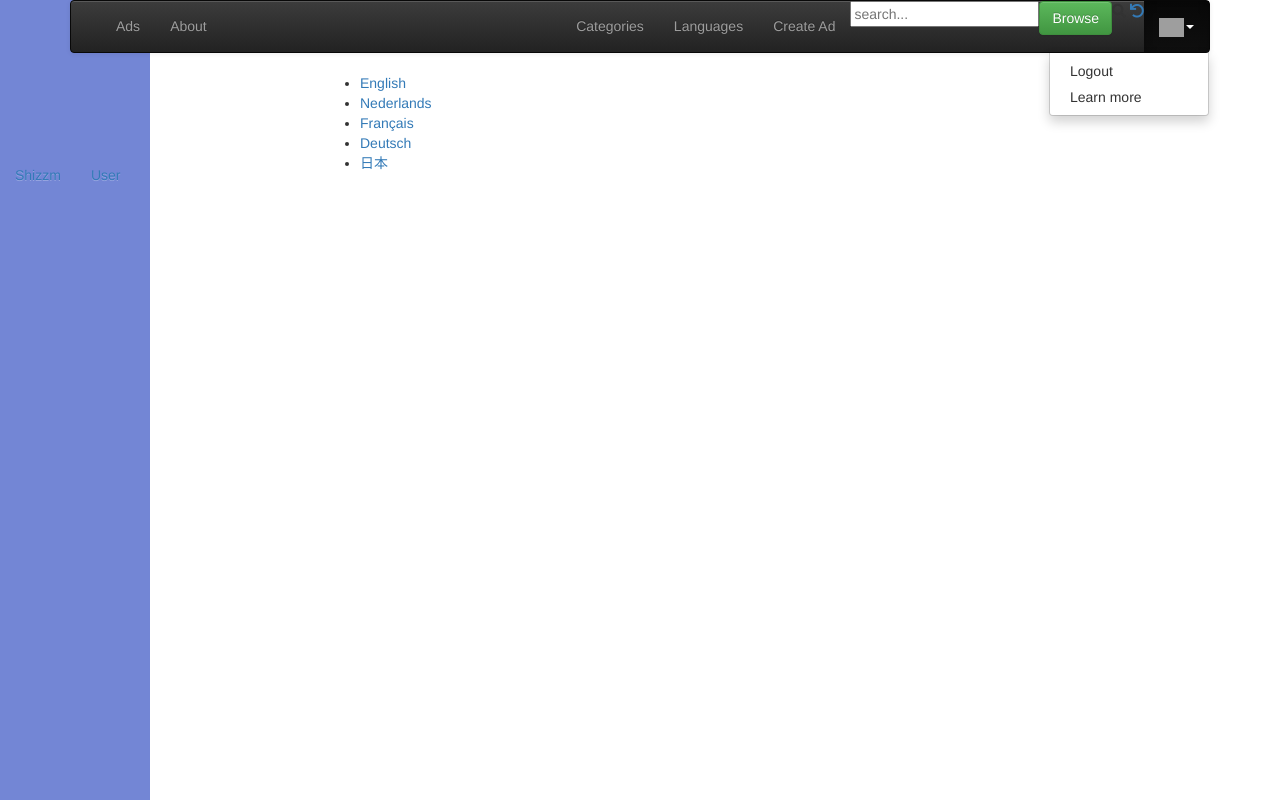
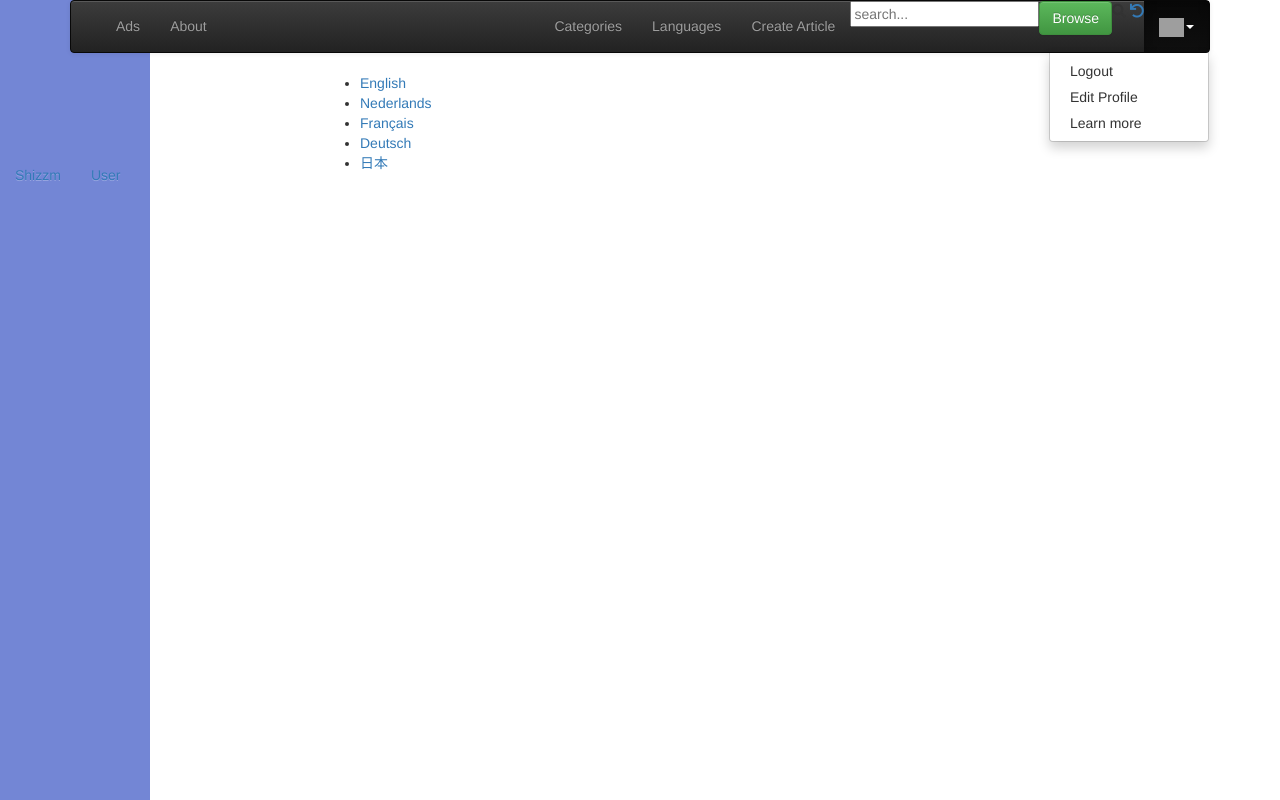
Before and after one commit to PFlege-cmd/science_philosophy_blog, a Django app: page /articles/all/languages in a window 1280 px wide, after a click that opens the changed part. Run offline with Django 3.2, Linux system fonts and the light colour scheme; the visitor is signed in with stand-in values (Sample User, id 1); some libraries are stand-ins or nearby versions; grey boxes are pictures that could not be loaded.

Commit message:
JSON-response for languages and User-edit added

```diff
--- a/sci_phi_blog/accs/urls.py
+++ b/sci_phi_blog/accs/urls.py
@@ -1,8 +1,9 @@
 from django.urls import path, include
 from django.contrib.auth import views as auth_views
-from .views import UserCreateView, UserRegisterView
+from .views import UserCreateView, UserRegisterView, UserChangeView
 
 urlpatterns = [
     path('create_user', UserCreateView.as_view(), name="create_user"),
     path('register', UserRegisterView.as_view(), name='register'),
+    path('edit', UserChangeView.as_view(), name="edit_user"),
 ]
--- a/sci_phi_blog/arts/forms.py
+++ b/sci_phi_blog/arts/forms.py
@@ -6,10 +6,12 @@ from .models import Article, Picture
 class ArticleForm(forms.ModelForm):
     class Meta:
         model = Article
-        fields = ['title', 'text','language','background_picture']
+        fields = ['title', 'text','language','category','snippet','background_picture']
 
         widgets = {
             'title': forms.TextInput(attrs={'class': 'form-control'}),
             'text': forms.Textarea(attrs={'class': 'form-control'}),
             'language': forms.Select(attrs={'class': 'form-control'}),
+            'category': forms.Select(attrs={'class': 'form-control'}),
+            'snippet': forms.Textarea(attrs={'class': 'form-control'}),
         }
--- a/sci_phi_blog/arts/models.py
+++ b/sci_phi_blog/arts/models.py
@@ -42,6 +42,7 @@ class Article(models.Model):
     category = models.CharField(choices=Categories.choices(), default=Categories.GENERAL, max_length=50)
     background_picture = models.ImageField(null = True, blank=True, upload_to='images/')
     responses = models.ManyToManyField(Account, through='Response', related_name="responded_to")
+    snippet = models.CharField(max_length=255)
 
 
 class Picture(models.Model):
--- a/sci_phi_blog/arts/templates/arts/language_list.html
+++ b/sci_phi_blog/arts/templates/arts/language_list.html
@@ -2,13 +2,17 @@
 {% block content %}
     <ul>
         {% for lang in languages %}
-        <li><a href="#" id="{{lang}}" onclick="funFunction()">{{lang}}</a></li>
+        <li><a href="#" id="{{lang}}" onclick="funFunction('{{lang}}'); return false;">{{lang}}</a></li>
         {% endfor %}
     </ul>
 
     <script>
-        function funFunction(){
-            console.log("Stuff");
+        function funFunction(lang){
+            console.log(lang);
+            fetch(`/articles/languages/${lang}`)
+            .then(r => r.json())
+            .then(json => {console.log(json);})
+            .catch(error => console.log(error));
         }
     </script>
 {% endblock %}
--- a/sci_phi_blog/arts/urls.py
+++ b/sci_phi_blog/arts/urls.py
@@ -1,5 +1,5 @@
 from .views import ArticleCreateView, ArticleListView, ArticleDetailView, ArticleUpdateView, ArticleDeleteView, \
-     show_categories, show_languages
+    show_categories, show_languages, ArticleByLanguageView
 from django.urls import path
 
 app_name = 'arts'
@@ -12,4 +12,5 @@ urlpatterns = [
     path('article/<int:pk>',ArticleDetailView.as_view(), name='article'),
     path('article/<int:pk>/update', ArticleUpdateView.as_view(), name='update_article'),
     path('article/<int:pk>/delete', ArticleDeleteView.as_view(), name='delete_article'),
+    path('languages/<slug:lang>', ArticleByLanguageView.as_view(), name='articles_by_lang'),
 ]
--- a/sci_phi_blog/arts/views.py
+++ b/sci_phi_blog/arts/views.py
@@ -1,6 +1,6 @@
 from django.contrib.auth.mixins import LoginRequiredMixin
 from django.db.models import Q
-from django.http import HttpResponse
+from django.http import HttpResponse, JsonResponse
 from django.urls import reverse_lazy, reverse
 from django.shortcuts import render, redirect, get_object_or_404
 from django.views.generic import CreateView, ListView, DetailView, UpdateView, DeleteView
@@ -118,3 +118,15 @@ def show_languages(request):
 
     ctx = {"languages": lang_list}
     return render(request, 'arts/language_list.html', ctx)
+
+class ArticleByLanguageView(ListView):
+    model = Article
+
+    def get(self, request, lang):
+        articles_with_language = Article.objects.filter(language=lang)
+        article_dict = {}
+
+        for article in articles_with_language:
+            article_dict[article.id] = article.title
+
+        return JsonResponse(article_dict)
--- a/sci_phi_blog/home/templates/base_menu.html
+++ b/sci_phi_blog/home/templates/base_menu.html
@@ -26,7 +26,7 @@ Kermeline...
         </li>
         {% if user.is_authenticated %}
         <li class="nav-item">
-        <a href="#">Create Ad</a>
+        <a href="arts:create_article">Create Article</a>
         </li>
         <li class="nav-item">
             <div>
@@ -47,6 +47,7 @@ Kermeline...
             </a>
             <ul class="dropdown-menu">
                 <li><a href="{% url 'logout' %}?next=#">Logout</a></li>
+                <li><a href="{% url 'edit_user' %}">Edit Profile</a></li>
                 <li><a href="#">Learn more</a></li>
             </ul>
         </li>
```
Also changed, not shown: sci_phi_blog/accs/templates/accs/acc_edit.html (added, +10 -0 lines), sci_phi_blog/accs/views.py (+11 -1 lines), sci_phi_blog/arts/migrations/0011_article_responses.py (added), sci_phi_blog/arts/migrations/0012_alter_article_text.py (added), sci_phi_blog/arts/migrations/0013_article_snippet.py (added), sci_phi_blog/arts/migrations/0014_alter_article_snippet.py (added).
